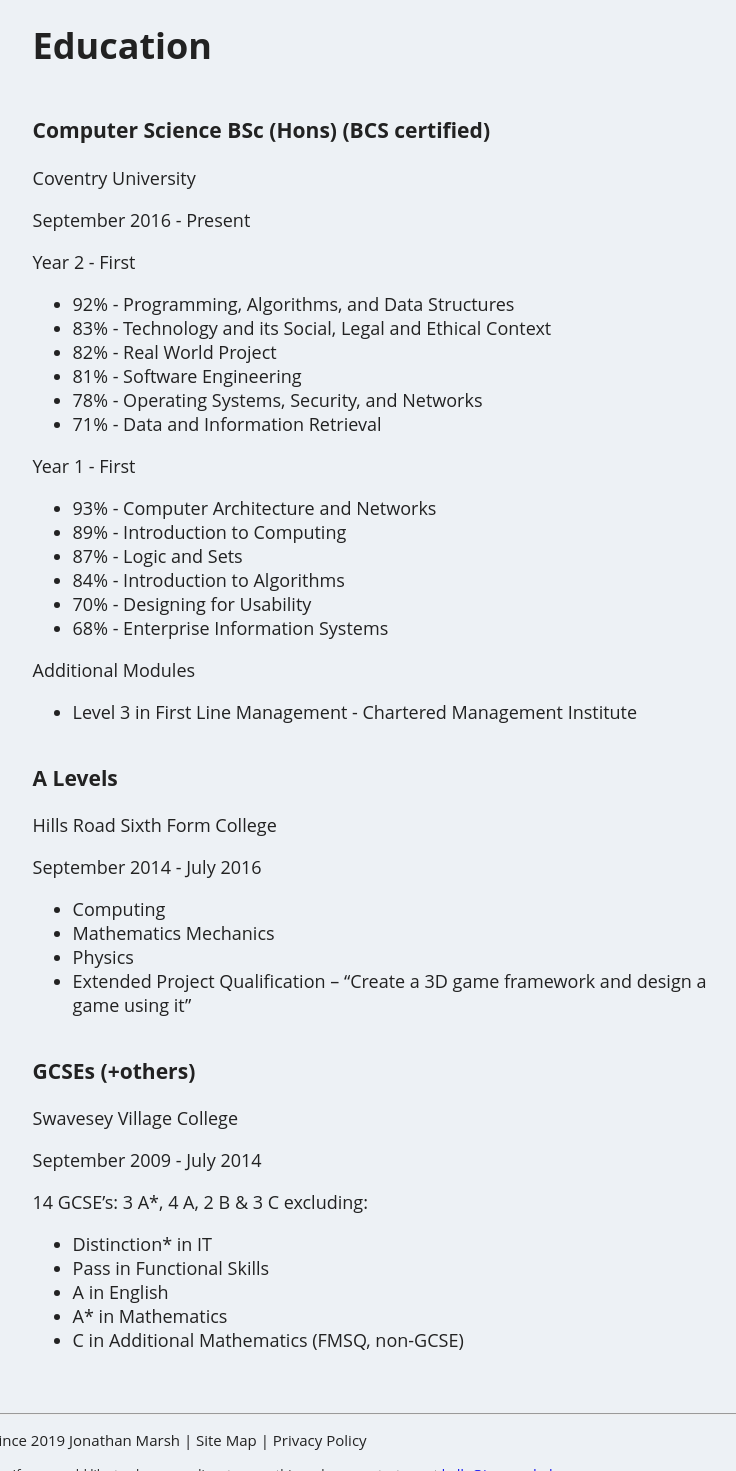
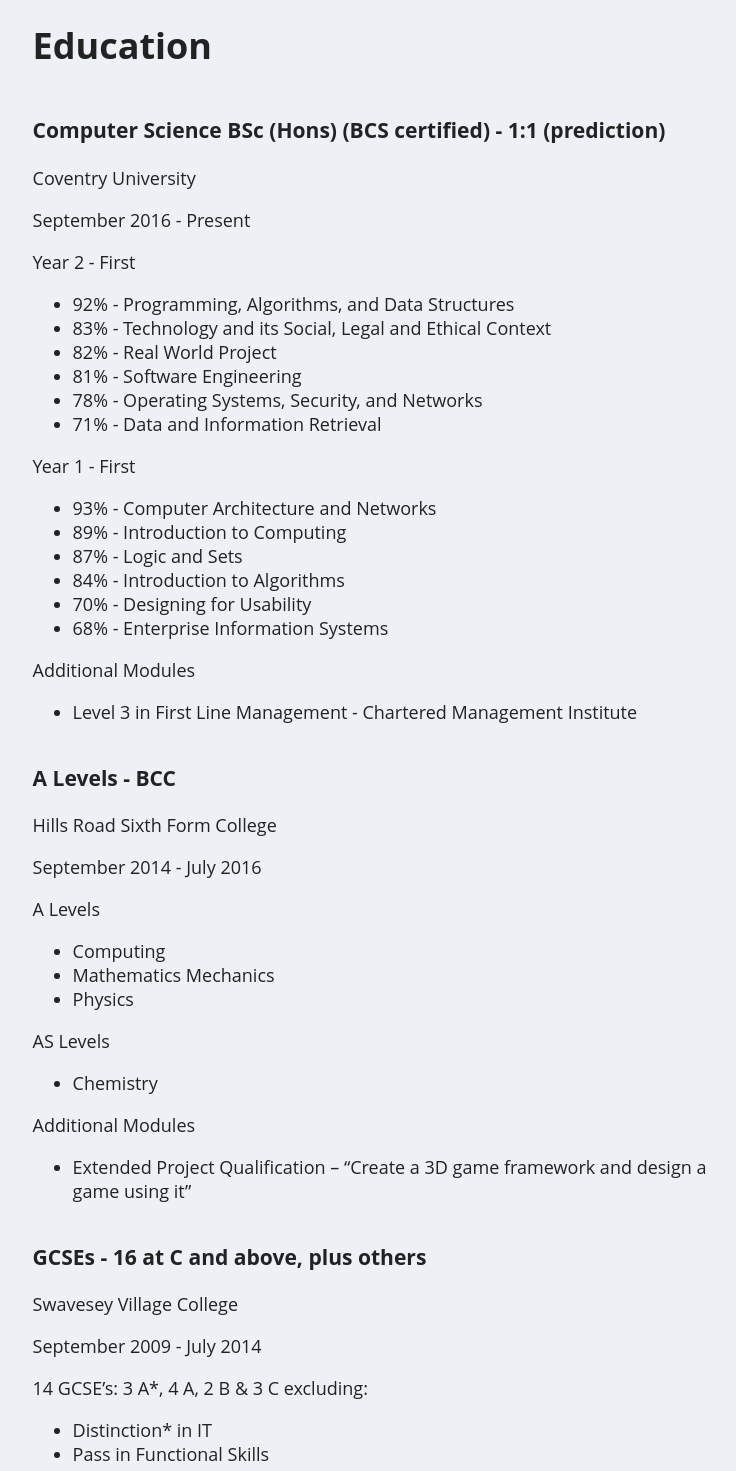
Before and after one commit to j-m/j-m.github.io, a plain HTML site: page index.html in a window 1280 px wide. Shown: the part 1226-2697 px from the top of the page, without its empty margins (505-1241 px from the left). Drawn offline with Linux system fonts and the light colour scheme.

Commit message:
WEB-9: Split up education

```diff
--- a/index.html
+++ b/index.html
@@ -164,7 +164,7 @@
   <div id="educations">
     <h1>Education</h1>
     <div class="education">
-      <h3 class="type">Computer Science BSc (Hons) (BCS certified)</h3>
+      <h3 class="type">Computer Science BSc (Hons) (BCS certified) - 1:1 (prediction)</h3>
       <div>
         <p class="place">Coventry University</p>
         <p class="dates">September 2016 - Present</p>
@@ -195,20 +195,28 @@
       </div>
     </div>
     <div class="education">
-      <h3 class="type">A Levels</h3>
+      <h3 class="type">A Levels - BCC</h3>
       <p class="place">Hills Road Sixth Form College</p>
       <p class="dates">September 2014 - July 2016</p>
       <div class="description">
+        <p>A Levels</p>
         <ul>
           <li>Computing</li>
           <li>Mathematics Mechanics</li>
           <li>Physics</li>
+        </ul>
+        <p>AS Levels</p>
+        <ul>
+          <li>Chemistry</li>
+        </ul>
+        <p>Additional Modules</p>
+        <ul>
           <li>Extended Project Qualification – “Create a 3D game framework and design a game using it”</li>
         </ul>
       </div>
     </div>
     <div class="education">
-      <h3 class="type">GCSEs (+others)</h2>
+      <h3 class="type">GCSEs - 16 at C and above, plus others</h2>
       <p class="place">Swavesey Village College</p>
       <p class="dates">September 2009 - July 2014</p>
       <div class="description">
```
